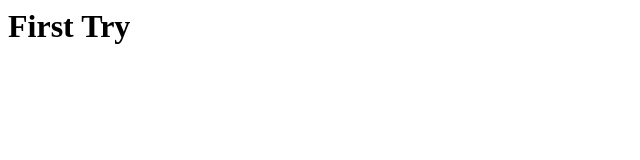
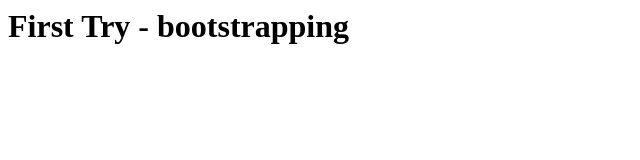
Before and after one commit to heinrich-edelmann/for_work, a plain HTML site: page project_website_portfolio/index.html in a window 1280 px wide. Shown: the whole page, without its empty margins (0-640 px from the left). Drawn offline with Linux system fonts and the light colour scheme.

Commit message:
naming the project

```diff
--- a/project_website_portfolio/index.html
+++ b/project_website_portfolio/index.html
@@ -5,7 +5,7 @@
   <title>FirstTryBootstraping</title>
 </head>
 <body>
-  <h1>First Try</h1>
+  <h1>First Try - bootstrapping</h1>
 
 </body>
 </html>
```
